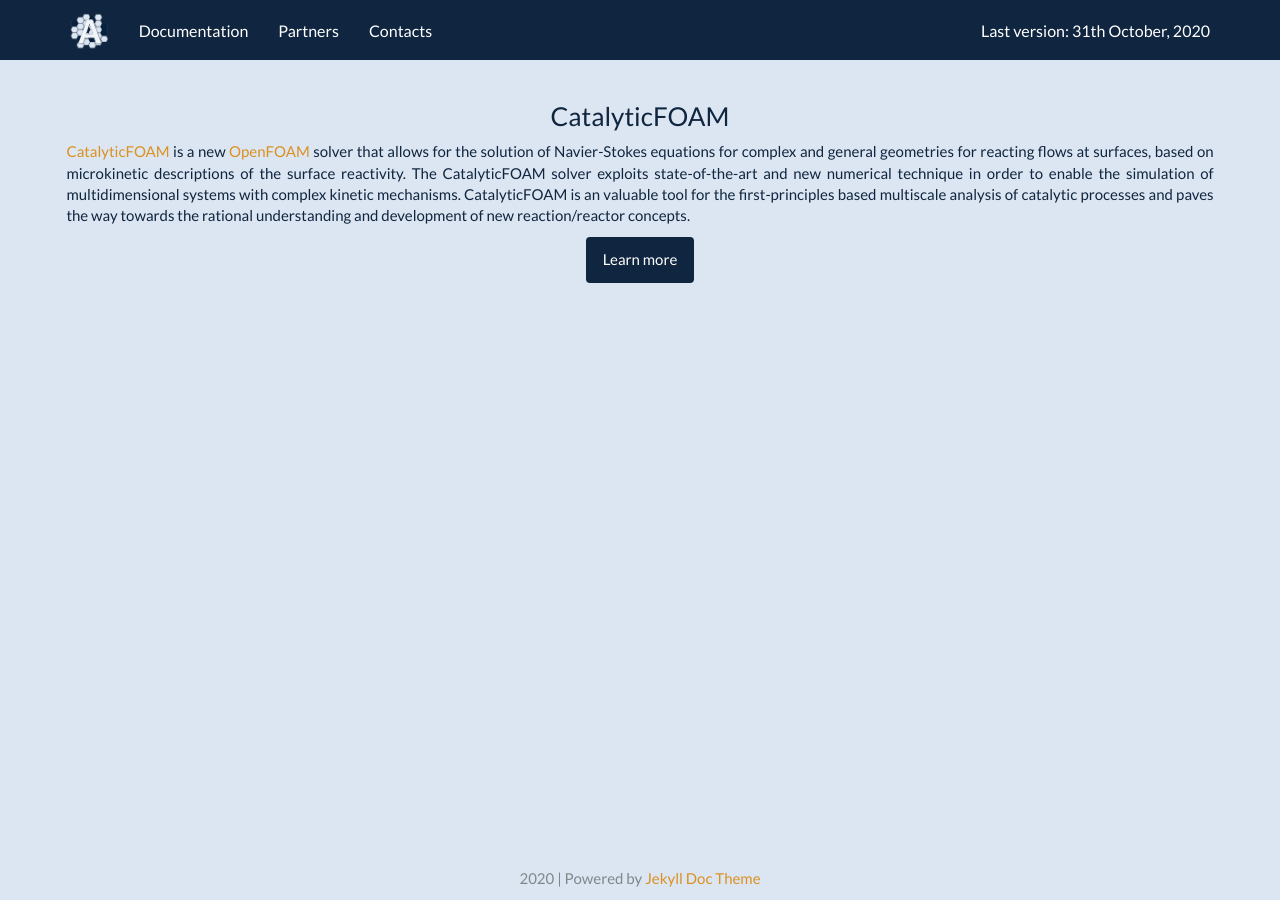
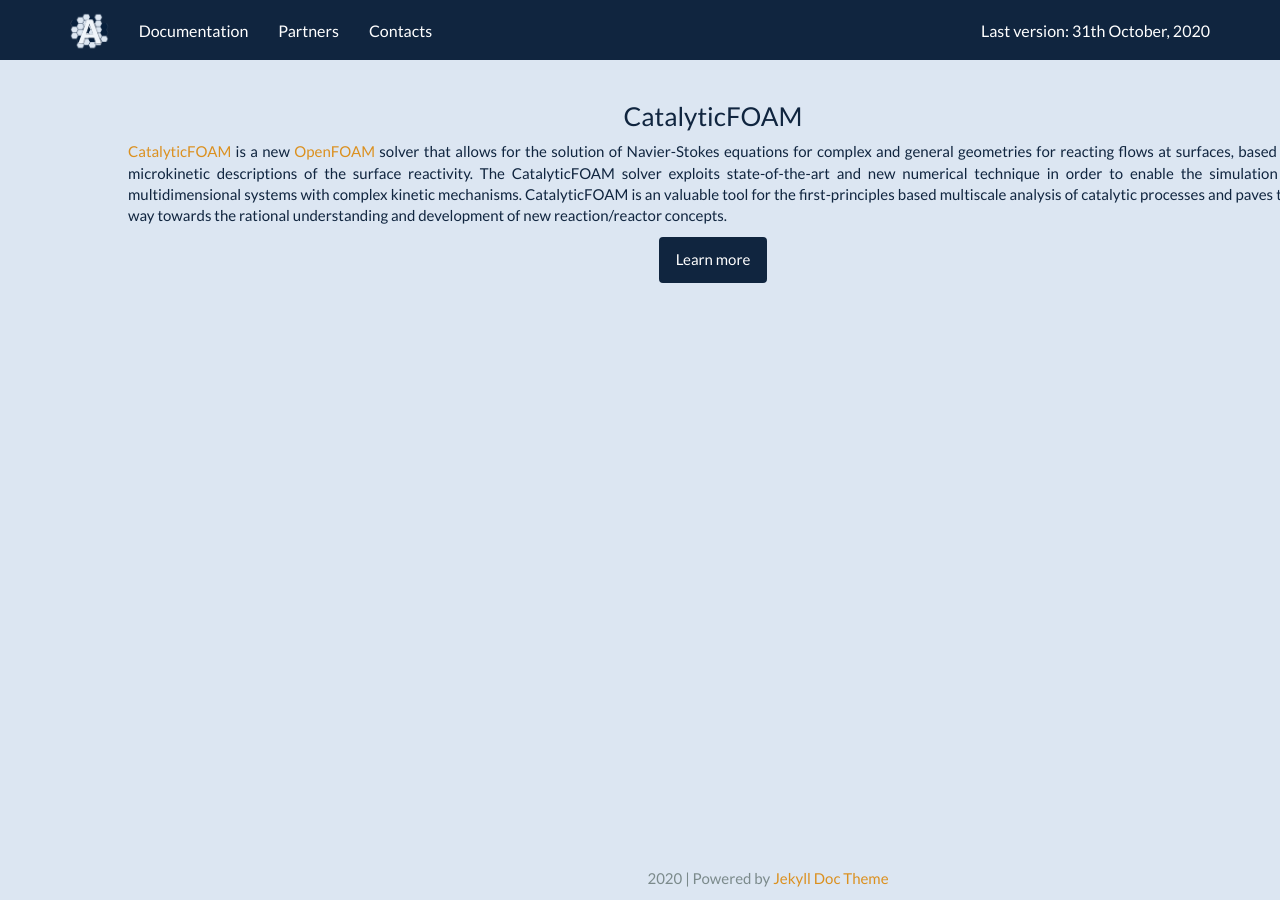
Before and after one commit to srebughini/ASALI, a Jekyll site: the page built from _pages/partners.md, in a window 1280 px wide. Built offline with Jekyll 4.4.1, drawn with Linux system fonts in a browser that asks for light colours.

Commit message:
Add asali theme

```diff
--- a/_layouts/pages.html
+++ b/_layouts/pages.html
@@ -3,7 +3,7 @@
 ---
 
 <div class="container">
-  <div id="markdown-content-container" style="padding-left: 1%; padding-right: 1%;">
+  <div id="markdown-content-container">
     {{ content }}
   </div>
 </div>
--- a/_sass/_jekyll-doc-theme.scss
+++ b/_sass/_asali-theme.scss
@@ -6,6 +6,8 @@
   body {
     padding-top: $navbar-height + $navbar-margin-bottom;
     margin-bottom: 46px;
+    padding-left: 10%;
+    padding-right: 10%;
   }
 
   .navbar-brand{
--- a/assets/css/main.scss
+++ b/assets/css/main.scss
@@ -17,5 +17,5 @@
   {% endif %}
 
   "syntax-highlighting",
-  "jekyll-doc-theme"
+  "asali-theme"
 ;
```
